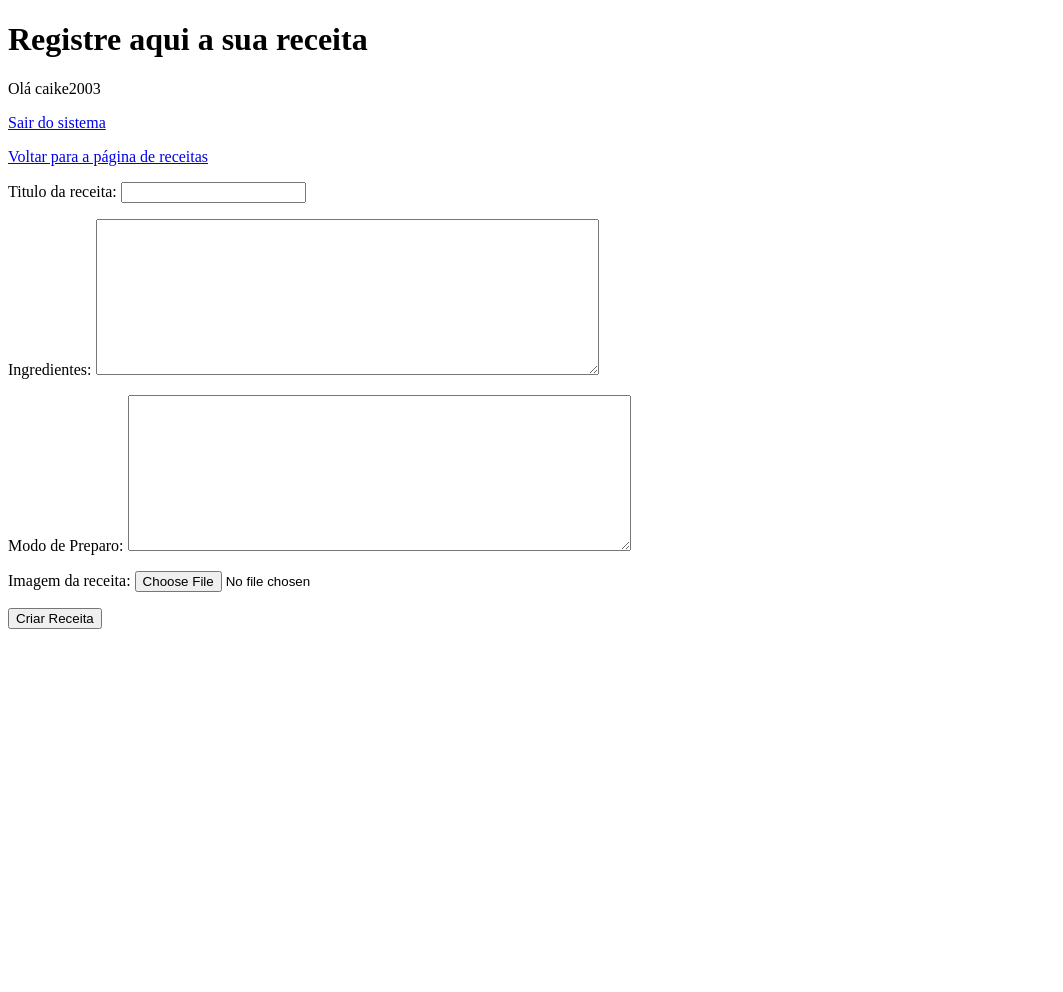
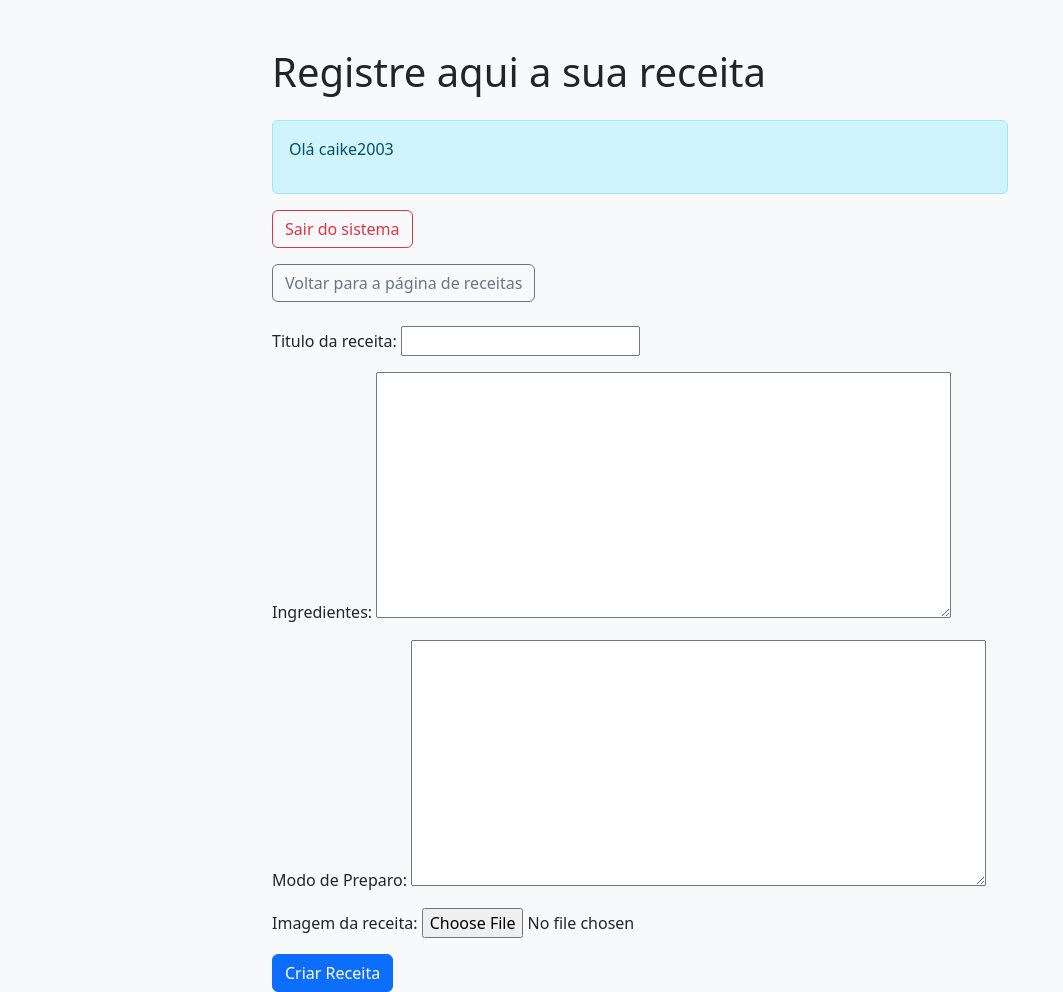
Before and after one commit to caikedomingues/Lista-de-receitas-com-django, a Django app: page /criarReceita in a window 1280 px wide. Shown: the whole page, without its empty margins (0-1063 px from the left). Before the commit the page ends 629 px from the top, so only its background shows below. Run offline with Django 5.2, Linux system fonts and the light colour scheme; a user stored in the database is signed in.

Commit message:
fim, do projeto de receitas
estilizei a página de criação de receitas usando o bootstrap e o google gemini(ele me explicou as classes utilizadas e me ajudou a utiliza-las)

```diff
--- a/receitas_com_django/receitas/templates/receitas/cadastroUsuario.html
+++ b/receitas_com_django/receitas/templates/receitas/cadastroUsuario.html
@@ -49,10 +49,11 @@
 
                     </form>
 
-                    <!--Div que irá centralizar o link na página-->
+                    <!--Div que irá centralizar o link na página
+                    e transforma-lo em um botão-->
                     <div class="mt-3 text-center">
                         <!--Link que volta para a página de receitas-->
-                        <p><a href="{%url 'index'%}">Voltar para a página de receitas</a></p>
+                        <p><a href="{%url 'index'%}" class="btn btn-outline-danger me-2">Voltar para a página de receitas</a></p>
                     </div>
 
         </div>
--- a/receitas_com_django/receitas/templates/receitas/criarReceita.html
+++ b/receitas_com_django/receitas/templates/receitas/criarReceita.html
@@ -7,25 +7,59 @@
         <meta charset="utf-8">
         <meta name="viewport" content="width=device-width, initial-scale 1.0">
         <meta http-equiv="X-UA Compatible" content="IE=edge">
+
+        <!--Link para conectar ao cdn do framework Bootstrap que irá gerar classes que irão estilizar a nossa página-->
+        <link href="https://cdn.jsdelivr.net/npm/bootstrap@5.3.5/dist/css/bootstrap.min.css" rel="stylesheet" integrity="sha384-SgOJa3DmI69IUzQ2PVdRZhwQ+dy64/BUtbMJw1MZ8t5HZApcHrRKUc4W0kG879m7" crossorigin="anonymous">
+
+        <!--No django, arquivos estatiscos como imagens e CSS
+        devem ficar armazenados em uma pasta chamada 'static'
+        (que tem uma estrutura/organização igual a da pasta de
+        templates), pois, a pasta de templates armazena apenas
+        arquivos HTML.-->
+
+        <!--Para acessar os arquivos estatiticos precisamos carregar a pasta static no nosso template HTML.-->
+        {%load static%}
+
+        <!--Vamos acessar o icone que está na pasta de imagens
+        da pasta de arquivos estatiscos (static) para coloca-lo
+        como icone da guia no navegador. -->
+        <link rel="shortcut icon" href="{%static 'receitas/imagensStatic/icone.jpg'%}">
+
+
     </head>
 
-    <body>
-        <h1>Registre aqui a sua receita</h1>
+    <body class="bg-light">
+        <div class="container mt-5">
+            <div class="row justify-content-center">
+                <div class="col-md-8">
 
+                    <!--Classe do bootstrap que irá centralizar e alterar a fonte do titulo-->
+                    <h1 class="mb-4">Registre aqui a sua receita</h1>
+
+                    <!--Classe do bootstrap que irá centralizar
+                    o paragrafo e transforma-lo em um alert -->
+                   <div class="alert alert-info" role="alert">
                         <!--Irá acessar a variável que contém a mensagem de boas-vindas
                         para o usuários-->
                         <p>{{mensagem}}</p>
 
-        <!--Link que direciona o usuário para o logout do sistema-->
-        <p><a href="{%url 'logoutUsuario'%}">Sair do sistema</a></p>
+                   </div>
 
-        <!--Link para voltar a página de receitas-->
-        <p><a href="{%url 'index'%}">Voltar para a página de receitas</a></p>
+                    <!--Link que direciona o usuário para o logout do sistema. A classe do boostrap irá transformar
+                    o link em um botão que muda de cor quando O
+                    usuário clica nele (botão interativo)-->
+                    <p><a href="{%url 'logoutUsuario'%}" class="btn btn-outline-danger me-2">Sair do sistema</a></p>
+
+                    <!--Link para voltar a página de receitas.
+                    A classe do boostrap irá transformar
+                    o link em um botão que muda de cor quando O
+                    usuário clica nele(botão interativo)-->
+                    <p><a href="{%url 'index'%}" class="btn btn-outline-secondary">Voltar para a página de receitas</a></p>
 
                     <!--Fprmulário de inserção de receitas: O formulário irá enviar
                     os dados para a própria página e terá como  método de envio O
-        post que insere dados no servidor-->
-        <form action = "{%url 'criarReceita'%}" method="post" enctype="multipart/form-data">
+                    post que insere dados no servidor. A classe do bootstrap irá centralizar os elementos do usuário na página-->
+                    <form action = "{%url 'criarReceita'%}" method="post" enctype="multipart/form-data" class="mt-4">
 
                         <!--Token que irá garantir que todas as requisições venham
                         apenas do nosso sistema.-->
@@ -35,9 +69,15 @@
                         que foi definido na view de criações de receitas) como paragráfo-->
                         {{form.as_p}}
 
-            <!--Ira criar o botão de envio de dados.-->
-            <button type="submit">Criar Receita</button>
+                        <!--Ira criar o botão de envio de dados. A classe do boostrap irá alterar a cor do botão.-->
+                        <button type="submit" class="btn btn-primary">Criar Receita</button>
 
                     </form>
+        </div>
+           </div>
+              </div>
+
+        <!--Link do javascript do bootstrap que manipula elementos do design da página como animações, botões interativos, etc.-->
+        <script src="https://cdn.jsdelivr.net/npm/bootstrap@5.3.5/dist/js/bootstrap.bundle.min.js" integrity="sha384-k6d4wzSIapyDyv1kpU366/PK5hCdSbCRGRCMv+eplOQJWyd1fbcAu9OCUj5zNLiq" crossorigin="anonymous"></script>
     </body>
 </html>
--- a/receitas_com_django/receitas/templates/receitas/loginUsuario.html
+++ b/receitas_com_django/receitas/templates/receitas/loginUsuario.html
@@ -56,14 +56,14 @@
                     </form>
 
 
-                    <!--Classes do bootstrap que irão centralizar os links-->
+                    <!--Classes do bootstrap que irão centralizar os links e transforma-los em um botão-->
                     <div class="mt-3 text-center">
 
                         <!--Link para a página de cadastro de novos usuários-->
-                        <p><a href="{%url 'cadastroUsuario'%}">Ainda não tem uma conta? clique aqui.</a></p>
+                        <p><a href="{%url 'cadastroUsuario'%}" class="btn btn-outline-danger me-2">Ainda não tem uma conta? clique aqui.</a></p>
 
                         <!--Link para a página inicial do sistema-->
-                        <p><a href="{%url 'index'%}">Voltar para a página inicial</a></p>
+                        <p><a href="{%url 'index'%}" class="btn btn-outline-secondary">Voltar para a página inicial</a></p>
                     </div>
         </div>
             </div>
```
Also changed, not shown: receitas_com_django/db.sqlite3. Lines whose indentation alone changed are shown as unchanged.
